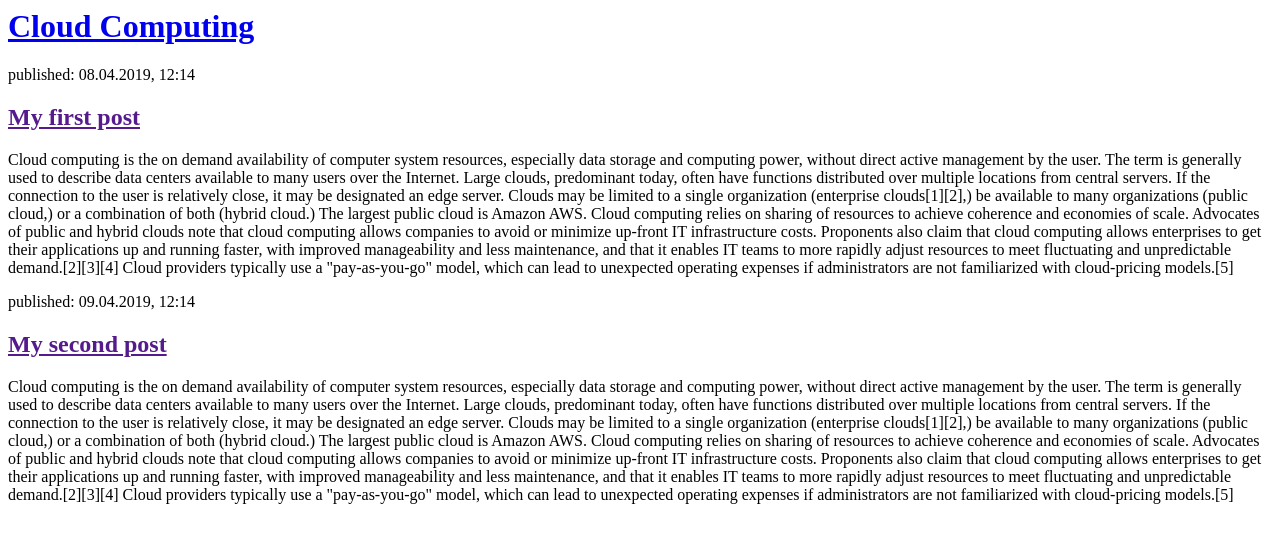
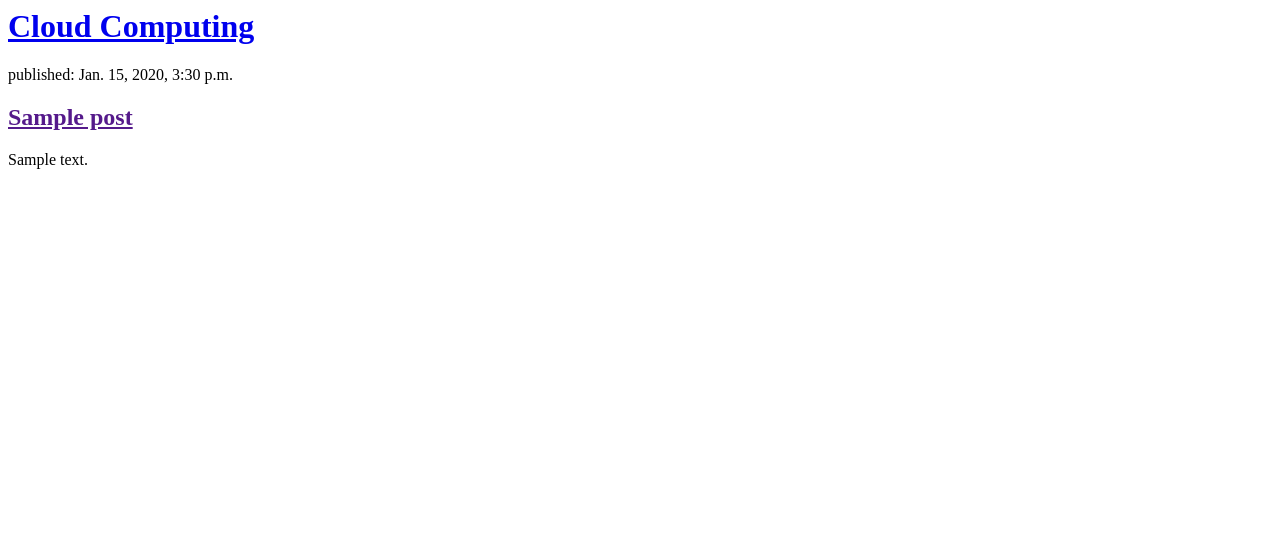
Before and after one commit to ANDOOR/my-first-blog, a Django app: template mysite/blog/templates/blog/post_list.html in a window 1280 px wide. Shown: the top 543 px of the page. Run offline with Django 3.2, Linux system fonts and the light colour scheme; the template is opened without the code that fills it: values that come from a table or form of the project are taken from there, others are empty; tables that the repository leaves empty hold one stand-in row (values such as "Sample post").

Commit message:
Modified templates to display posts from database

```diff
--- a/mysite/blog/templates/blog/post_list.html
+++ b/mysite/blog/templates/blog/post_list.html
@@ -7,28 +7,12 @@
             <h1><a href="/">Cloud Computing</a></h1>
         </div>
 
-        <div>
-            <p>published: 08.04.2019, 12:14</p>
-            <h2><a href="">My first post</a></h2>
-            <p>Cloud computing is the on demand availability of computer system resources, especially data storage and computing power, without direct active management by the user. The term is generally used to describe data centers available to many users over the Internet. Large clouds, predominant today, often have functions distributed over multiple locations from central servers. If the connection to the user is relatively close, it may be designated an edge server.
-
-Clouds may be limited to a single organization (enterprise clouds[1][2],) be available to many organizations (public cloud,) or a combination of both (hybrid cloud.) The largest public cloud is Amazon AWS.
-
-Cloud computing relies on sharing of resources to achieve coherence and economies of scale.
-
-Advocates of public and hybrid clouds note that cloud computing allows companies to avoid or minimize up-front IT infrastructure costs. Proponents also claim that cloud computing allows enterprises to get their applications up and running faster, with improved manageability and less maintenance, and that it enables IT teams to more rapidly adjust resources to meet fluctuating and unpredictable demand.[2][3][4] Cloud providers typically use a "pay-as-you-go" model, which can lead to unexpected operating expenses if administrators are not familiarized with cloud-pricing models.[5]</p>
-        </div>
-
-        <div>
-            <p>published: 09.04.2019, 12:14</p>
-            <h2><a href="">My second post</a></h2>
-            <p>Cloud computing is the on demand availability of computer system resources, especially data storage and computing power, without direct active management by the user. The term is generally used to describe data centers available to many users over the Internet. Large clouds, predominant today, often have functions distributed over multiple locations from central servers. If the connection to the user is relatively close, it may be designated an edge server.
-
-Clouds may be limited to a single organization (enterprise clouds[1][2],) be available to many organizations (public cloud,) or a combination of both (hybrid cloud.) The largest public cloud is Amazon AWS.
-
-Cloud computing relies on sharing of resources to achieve coherence and economies of scale.
-
-Advocates of public and hybrid clouds note that cloud computing allows companies to avoid or minimize up-front IT infrastructure costs. Proponents also claim that cloud computing allows enterprises to get their applications up and running faster, with improved manageability and less maintenance, and that it enables IT teams to more rapidly adjust resources to meet fluctuating and unpredictable demand.[2][3][4] Cloud providers typically use a "pay-as-you-go" model, which can lead to unexpected operating expenses if administrators are not familiarized with cloud-pricing models.[5]</p>
-        </div>
+       {% for post in posts %}
+    <div>
+        <p>published: {{ post.published_date }}</p>
+        <h2><a href="">{{ post.title }}</a></h2>
+        <p>{{ post.text|linebreaksbr }}</p>
+    </div>
+{% endfor %}
     </body>
 </html>
--- a/mysite/blog/views.py
+++ b/mysite/blog/views.py
@@ -1,5 +1,7 @@
 from django.shortcuts import render
+from django.utils import timezone
+from .models import Post
 
-# Create your views here.
 def post_list(request):
-    return render(request, 'blog/post_list.html', {})
+    posts = Post.objects.filter(published_date__lte=timezone.now()).order_by('published_date')
+    return render(request, 'blog/post_list.html', {'posts': posts})
```
